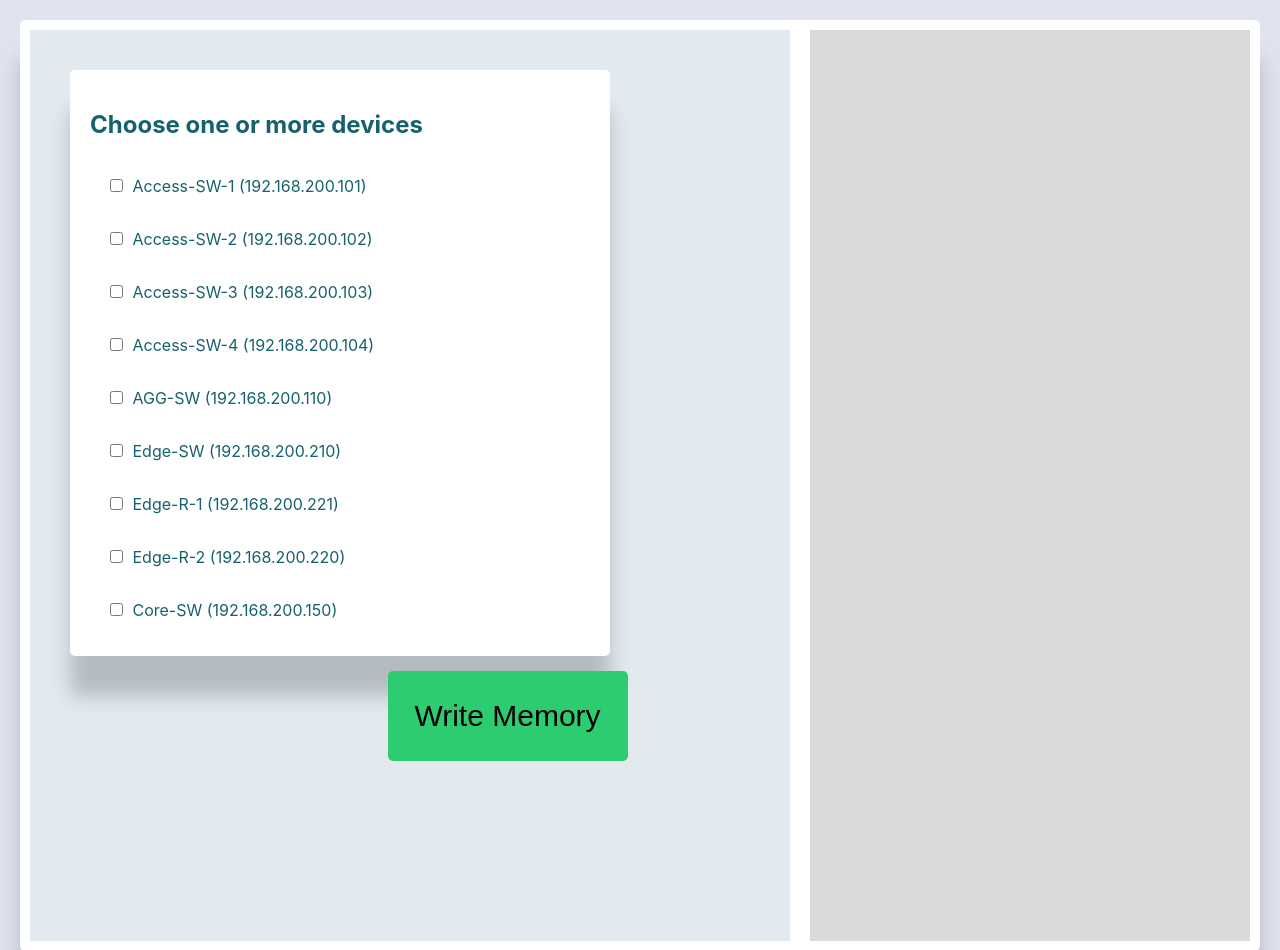
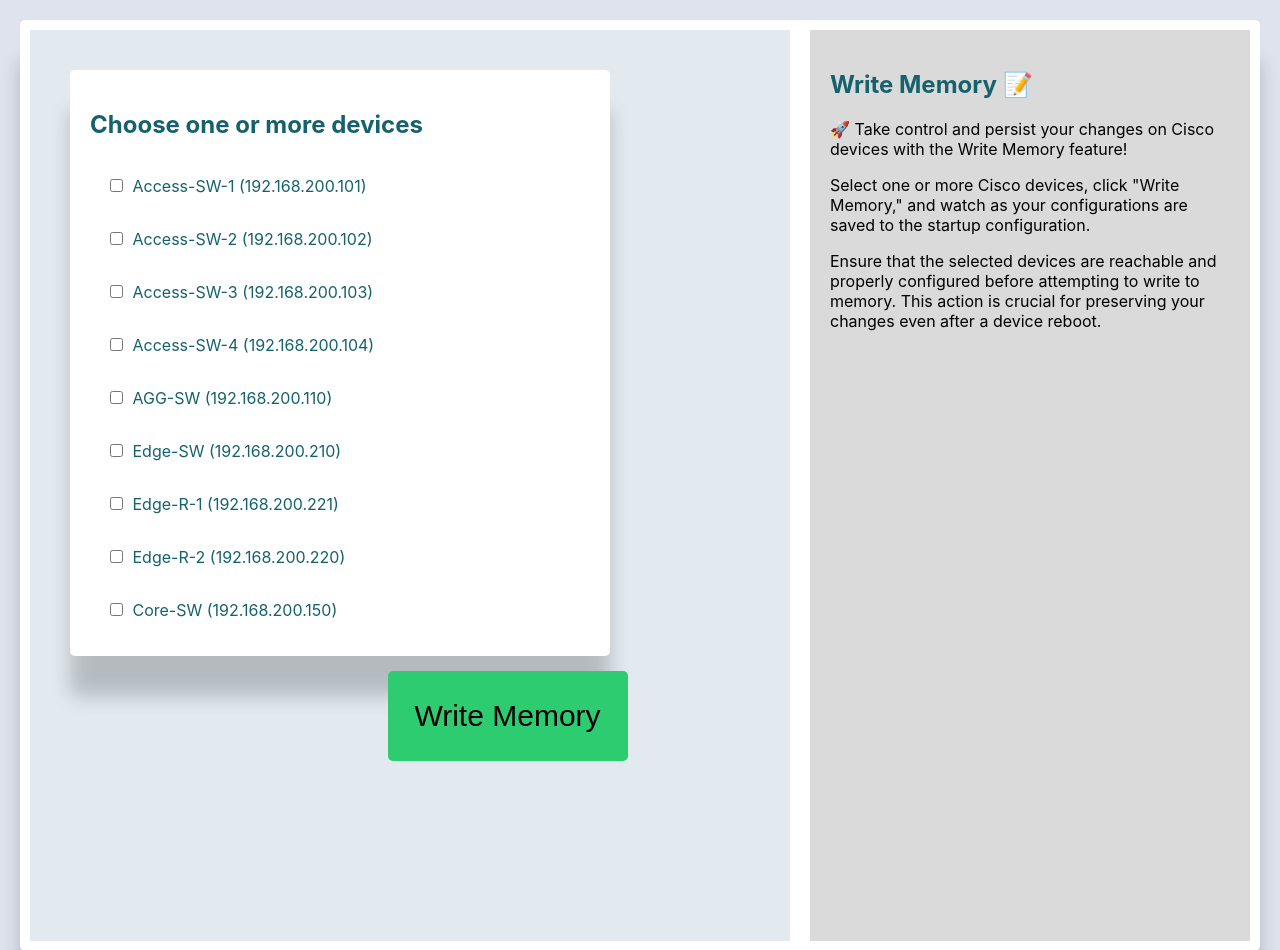
Before and after one commit to ali-samadyar/Project-Interstellar, a Django app: page /devicecontrol/write-job/ in a window 1280 px wide. Shown: the part 120-1070 px from the top of the page. Run offline with Django 5.2, Linux system fonts and the light colour scheme; data comes from the database, SQL or seed files in the repository; both versions use the stored data as it was after the commit; parts of the project's set-up code (start-up, migrations or seed data) failed here and were passed over.

Commit message:
Write Job JS update

```diff
--- /dev/null
+++ b/ProjectX/static/js/writeJob_select_validation.js
@@ -0,0 +1,11 @@
+
+$(document).ready(function () {
+    $('.device-list-checkbox-form').submit(function (e) {
+        var selectedDevices = $('input[name="selected_devices"]:checked').length;
+
+        if (selectedDevices === 0) {
+            alert('Please select at least one device.');
+            e.preventDefault(); // Prevent form submission
+        }
+    });
+});
--- a/ProjectX/templates/write_job.html
+++ b/ProjectX/templates/write_job.html
@@ -2,7 +2,8 @@
 
 <head>
     {% load static %}
-
+    {% block title %}Write Memory{% endblock %}
+    <script src="https://code.jquery.com/jquery-3.6.0.min.js"></script>
 </head>
 
 {% block content %}
@@ -34,4 +35,16 @@
         </div>
     </form>
 </div>
+<script src="https://code.jquery.com/jquery-3.6.0.min.js"></script>
+<script src="{% static 'js/writeJob_select_validation.js' %}"></script>
+
 {% endblock %}
+
+{% block help %}
+<h2>Write Memory 📝</h2>
+<p>🚀 Take control and persist your changes on Cisco devices with the Write Memory feature!</p>
+<p>Select one or more Cisco devices, click "Write Memory," and watch as your configurations are saved to the startup
+    configuration.</p>
+<p>Ensure that the selected devices are reachable and properly configured before attempting to write to memory. This
+    action is crucial for preserving your changes even after a device reboot.</p>
+{% endblock %}
```
Also changed, not shown: ProjectX/db.sqlite3.
